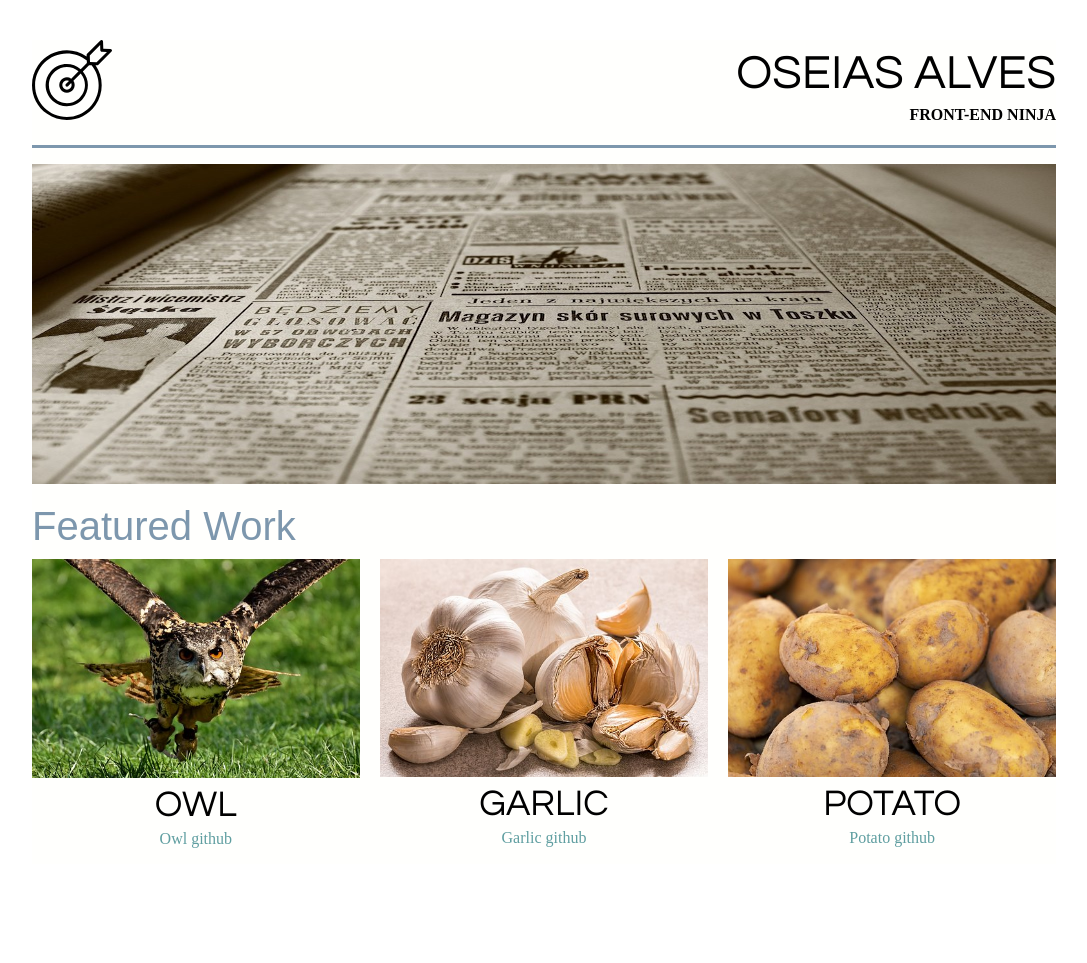
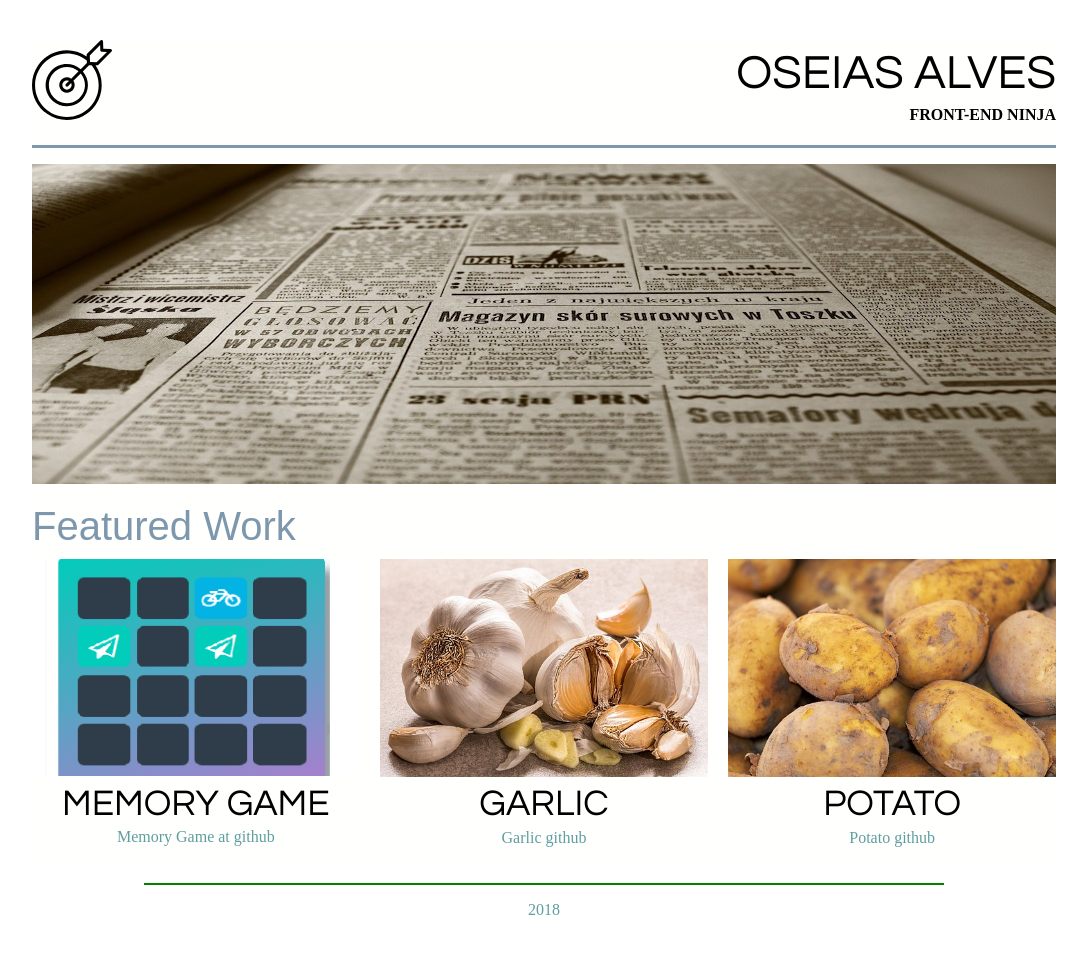
Before and after one commit to oseiasal/Portfolio, a plain HTML site: page index.html in a window 1280 px wide. Shown: the whole page, without its empty margins (96-1183 px from the left). Before the commit the page ends 864 px from the top, so only its background shows below. Drawn offline with Linux system fonts and the light colour scheme.

Commit message:
Atualização

```diff
--- a/css/main.css
+++ b/css/main.css
@@ -28,6 +28,15 @@ p {
 
 .bottom {
     margin-bottom: 10px;
+}
+
+.item:hover{
+    background: rgba(166, 190, 184, 0.39);
+}
+
+
+p {
+    color: cadetblue;
 }
 
 /* Telas maiores do que 1024px */
@@ -113,6 +122,26 @@ p {
     }
     .item-2 a {
         align-content: center;
+    }
+    .footer-container {
+        display: flex;
+        flex-direction: row;
+        width: 100%;
+        justify-content: space-around;
+    }
+
+    .footer {
+        height: 50px;
+        margin-bottom: 50px;
+    }
+
+    .footer::before {
+        display: block;
+        content: " ";
+        height: 2px;
+        width: 800px;
+        background: green;
+        margin-top: 20px;
     }
 }
 
--- a/index.html
+++ b/index.html
@@ -41,11 +41,11 @@
         <!--APP 1-->
         <div class="col-3 item item-1">
             <figure class="no-margin">
-            <img src="img/coruja.jpg" alt="Uma imadem de uma coruja batendo asas" class="row">
+            <a href="https://oseiasal.github.io/memory-game/"><img src="img/matching-game.png" alt="Um jogo da memória" class="row"></a>
             </figure>
             <div class="no-margin">
-                <h2>Owl</h2>
-                <p><a href="#">Owl github</a></p>
+                <h2>Memory Game</h2>
+                <p>Memory Game at github</p>
             </div>
         </div>
         <!--APP 2-->
@@ -70,6 +70,11 @@
         </div>
         </section>
     </div>
+<section class="footer-container">
+    <footer class="footer">
+        <p>2018</p>
+    </footer>
+</section>
 </body>
 <!--
         As imagens  e ícones foram obtidas no site: https://www.flaticon.com/packs/strategy-and-managemet-2 e http://stokpic.com/categories/landscape/
```
Also changed, not shown: img/matching-game.png (added).
